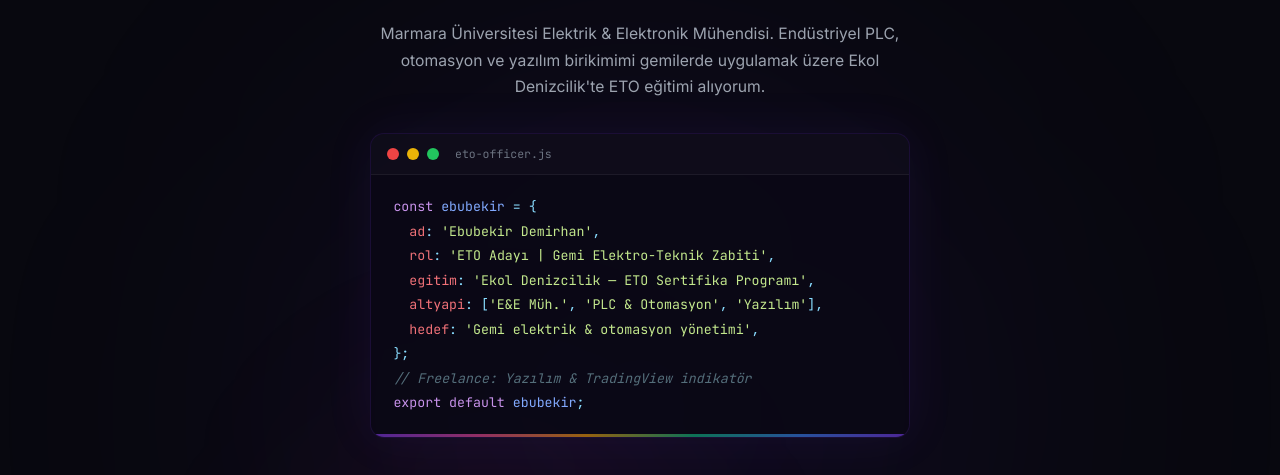
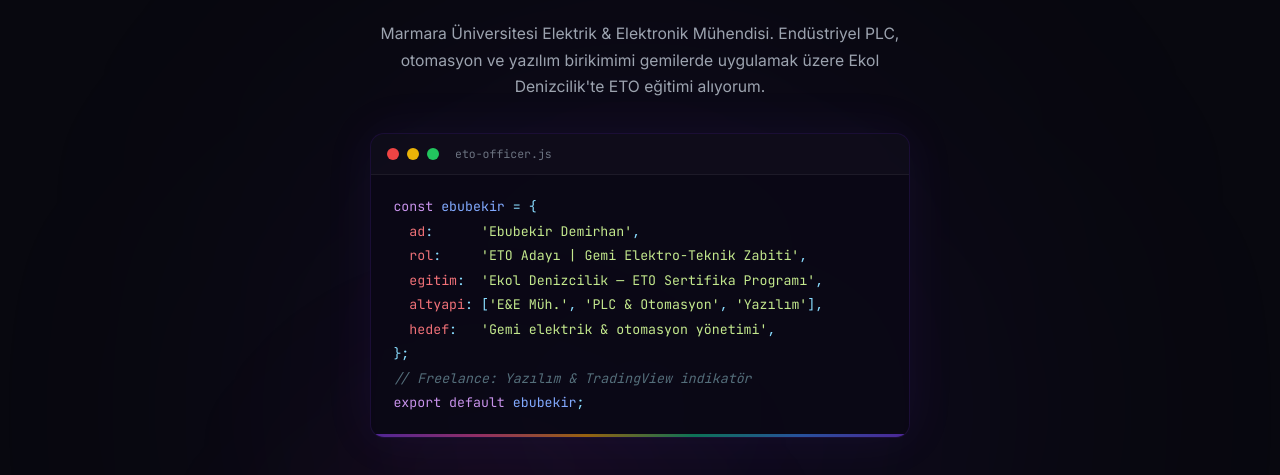
Before and after one commit to ebubekirdemirhan/ebubekirdemirhan.github.io, a plain HTML site: page index.html in a window 1280 px wide. Shown: the part 275-750 px from the top of the page. Drawn offline with Linux system fonts and the light colour scheme.

Commit message:
Fix code blocks: use pre element with white-space:pre for proper line breaks
Made-with: Cursor

```diff
--- a/index.html
+++ b/index.html
@@ -293,8 +293,7 @@
     }
     .cwb-dot { width: 12px; height: 12px; border-radius: 50%; flex-shrink: 0; }
     .cwb-fn { font-family: 'JetBrains Mono', monospace; font-size: .72rem; color: #6b7280; margin-left: .5rem; }
-    .code-body { padding: 1.2rem 1.4rem; font-family: 'JetBrains Mono', monospace; font-size: clamp(.7rem, 2vw, .83rem); line-height: 1.85; overflow-x: auto; white-space: nowrap; }
-    .code-body div { display: block; }
+    .code-body { padding: 1.2rem 1.4rem; font-family: 'JetBrains Mono', monospace; font-size: clamp(.7rem, 2vw, .83rem); line-height: 1.85; overflow-x: auto; white-space: pre; margin: 0; }
     .code-body .ck  { color: #c792ea; }
     .code-body .cv  { color: #82aaff; }
     .code-body .cs  { color: #c3e88d; }
@@ -825,17 +824,15 @@
           <span class="cwb-dot" style="background:#22c55e"></span>
           <span class="cwb-fn">eto-officer.js</span>
         </div>
-        <div class="code-body">
-          <div><span class="ck">const</span> <span class="cv">ebubekir</span> <span class="cp">= {</span></div>
-          <div>&nbsp;&nbsp;<span class="cky">ad</span><span class="cp">:</span>      <span class="cs">'Ebubekir Demirhan'</span><span class="cp">,</span></div>
-          <div>&nbsp;&nbsp;<span class="cky">rol</span><span class="cp">:</span>     <span class="cs">'ETO Adayı | Gemi Elektro-Teknik Zabiti'</span><span class="cp">,</span></div>
-          <div>&nbsp;&nbsp;<span class="cky">egitim</span><span class="cp">:</span>  <span class="cs">'Ekol Denizcilik — ETO Sertifika Programı'</span><span class="cp">,</span></div>
-          <div>&nbsp;&nbsp;<span class="cky">altyapi</span><span class="cp">: [</span><span class="cs">'E&amp;E Müh.'</span><span class="cp">,</span> <span class="cs">'PLC &amp; Otomasyon'</span><span class="cp">,</span> <span class="cs">'Yazılım'</span><span class="cp">],</span></div>
-          <div>&nbsp;&nbsp;<span class="cky">hedef</span><span class="cp">:</span>   <span class="cs">'Gemi elektrik &amp; otomasyon yönetimi'</span><span class="cp">,</span></div>
-          <div><span class="cp">};</span></div>
-          <div><span class="cc">// Freelance: Yazılım &amp; TradingView indikatör</span></div>
-          <div><span class="ck">export default</span> <span class="cv">ebubekir</span><span class="cp">;</span></div>
-        </div>
+        <pre class="code-body"><span class="ck">const</span> <span class="cv">ebubekir</span> <span class="cp">= {</span>
+  <span class="cky">ad</span><span class="cp">:</span>      <span class="cs">'Ebubekir Demirhan'</span><span class="cp">,</span>
+  <span class="cky">rol</span><span class="cp">:</span>     <span class="cs">'ETO Adayı | Gemi Elektro-Teknik Zabiti'</span><span class="cp">,</span>
+  <span class="cky">egitim</span><span class="cp">:</span>  <span class="cs">'Ekol Denizcilik — ETO Sertifika Programı'</span><span class="cp">,</span>
+  <span class="cky">altyapi</span><span class="cp">: [</span><span class="cs">'E&amp;E Müh.'</span><span class="cp">,</span> <span class="cs">'PLC &amp; Otomasyon'</span><span class="cp">,</span> <span class="cs">'Yazılım'</span><span class="cp">],</span>
+  <span class="cky">hedef</span><span class="cp">:</span>   <span class="cs">'Gemi elektrik &amp; otomasyon yönetimi'</span><span class="cp">,</span>
+<span class="cp">};</span>
+<span class="cc">// Freelance: Yazılım &amp; TradingView indikatör</span>
+<span class="ck">export default</span> <span class="cv">ebubekir</span><span class="cp">;</span></pre>
         <div class="cwb-rainbow"></div>
       </div>
 
@@ -899,15 +896,13 @@
             <span class="cwb-dot" style="background:#22c55e"></span>
             <span class="cwb-fn">passions.js</span>
           </div>
-          <div class="code-body">
-            <div><span class="ck">const</span> <span class="cv">passions</span> <span class="cp">= [</span></div>
-            <div>&nbsp;&nbsp;<span class="cs">'Gemi elektrik &amp; otomasyon sistemleri'</span><span class="cp">,</span></div>
-            <div>&nbsp;&nbsp;<span class="cs">'PLC ve endüstriyel kontrol'</span><span class="cp">,</span></div>
-            <div>&nbsp;&nbsp;<span class="cs">'GMDSS haberleşme sistemleri'</span><span class="cp">,</span></div>
-            <div>&nbsp;&nbsp;<span class="cs">'Yüksek gerilim sistemleri'</span><span class="cp">,</span></div>
-            <div>&nbsp;&nbsp;<span class="cs">'Freelance yazılım &amp; indikatör'</span><span class="cp">,</span></div>
-            <div><span class="cp">];</span></div>
-          </div>
+          <pre class="code-body"><span class="ck">const</span> <span class="cv">passions</span> <span class="cp">= [</span>
+  <span class="cs">'Gemi elektrik &amp; otomasyon sistemleri'</span><span class="cp">,</span>
+  <span class="cs">'PLC ve endüstriyel kontrol'</span><span class="cp">,</span>
+  <span class="cs">'GMDSS haberleşme sistemleri'</span><span class="cp">,</span>
+  <span class="cs">'Yüksek gerilim sistemleri'</span><span class="cp">,</span>
+  <span class="cs">'Freelance yazılım &amp; indikatör'</span><span class="cp">,</span>
+<span class="cp">];</span></pre>
           <div class="cwb-rainbow"></div>
         </div>
         <div class="features-grid">
```
